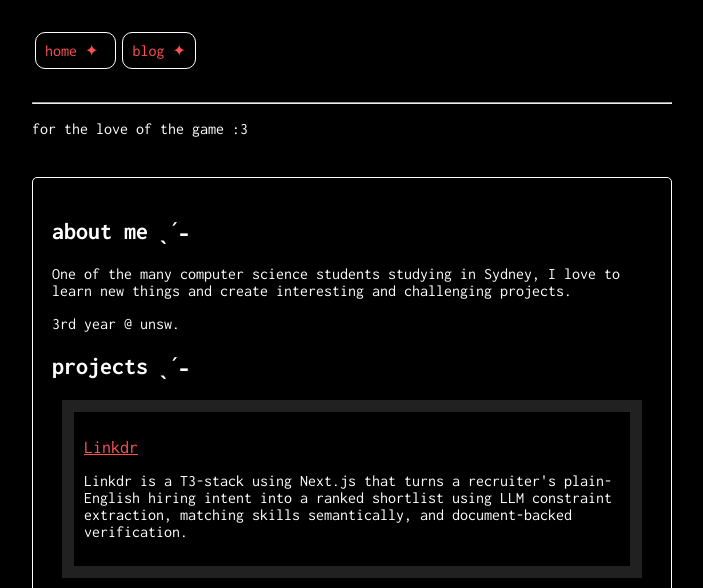
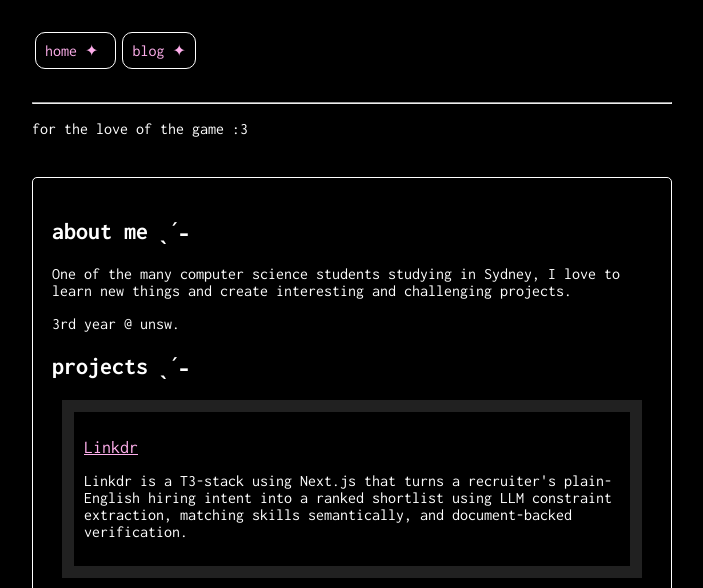
Before and after one commit to Lawa448/lauha, a plain HTML site: page index.html in a window 1280 px wide. Shown: the part 133-721 px from the top of the page, without its empty margins (288-991 px from the left). Drawn offline with Linux system fonts and the light colour scheme; a web font is replaced by a local one.

```diff
--- a/style.css
+++ b/style.css
@@ -47,7 +47,7 @@ pre {
 
 a:link {
     text-decoration: none;
-    color: rgb(254, 81, 81);
+    color: rgb(255, 175, 236);
 }
 
 a:hover {
```
